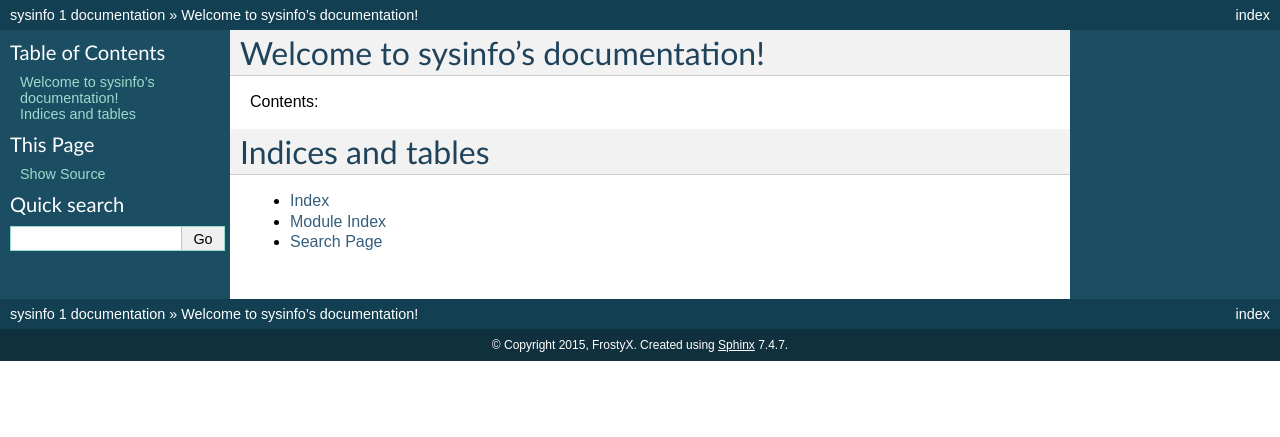
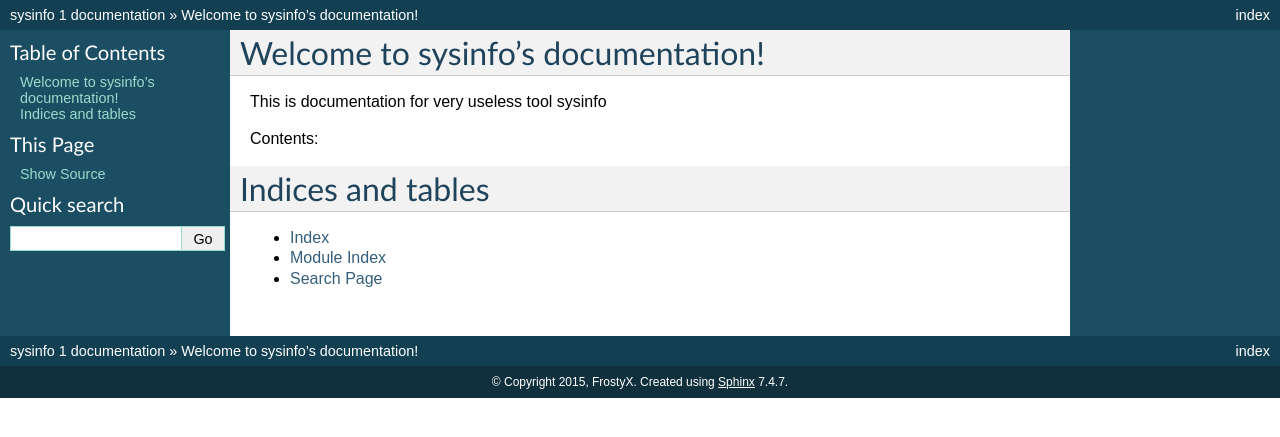
Before and after one commit to FrostyX/pysysinfo, a Sphinx documentation site: the page built from doc/index.rst, in a window 1280 px wide. Shown: the top 437 px of the page. Built offline with Sphinx 7.4.7, drawn with Linux system fonts in a browser that asks for light colours.

Commit message:
Add some line to documentation

```diff
--- a/doc/index.rst
+++ b/doc/index.rst
@@ -5,6 +5,8 @@
 
 Welcome to sysinfo's documentation!
 ===================================
+
+This is documentation for very useless tool sysinfo
 
 Contents:
 
```
